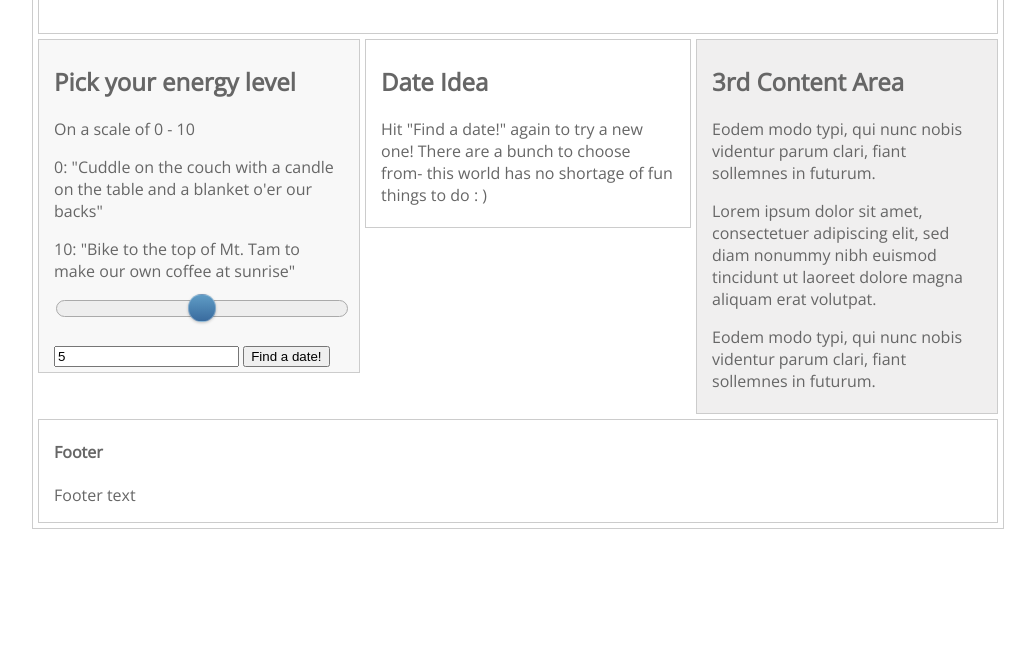
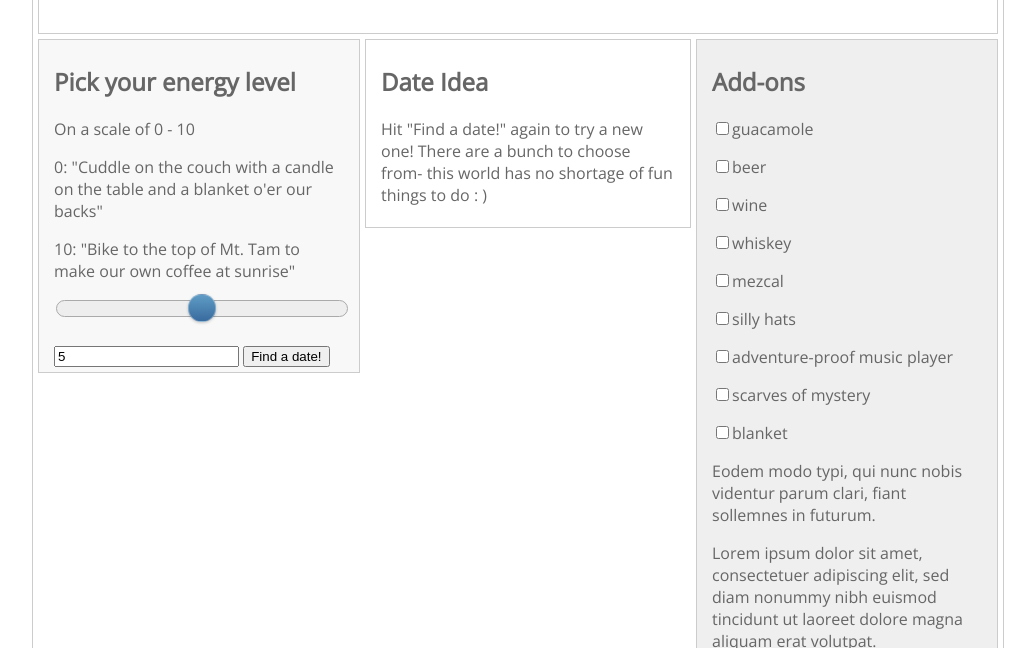
Before and after one commit to ClimbsRocks/chooseFunDates, a plain HTML site: page index3.html in a window 1280 px wide. Shown: the part 152-800 px from the top of the page, without its empty margins (122-1157 px from the left). Drawn offline with nearby package versions, Linux system fonts and the light colour scheme.

Commit message:
adds add-on checkboxes

```diff
--- a/index3.html
+++ b/index3.html
@@ -38,7 +38,36 @@
       </section>
 
       <aside id="sidebar">
-        <h2>3rd Content Area</h2>
+        <h2>Add-ons</h2>
+        <div id="checkboxes" >
+          <p>
+            <input type="checkbox" value="guacamole">guacamole</input>
+          </p>
+          <p>
+            <input type="checkbox" value="beer">beer</input>
+          </p>
+          <p>
+            <input type="checkbox" value="wine">wine</input>
+          </p>
+          <p>
+            <input type="checkbox" value="whiskey">whiskey</input>
+          </p>
+          <p>
+            <input type="checkbox" value="mezcal">mezcal</input>
+          </p>
+          <p>
+            <input type="checkbox" value="silly hats">silly hats</input>
+          </p>
+          <p>
+            <input type="checkbox" value="adventure-proof music player">adventure-proof music player</input>
+          </p>
+          <p>
+            <input type="checkbox" value="scarves of mystery">scarves of mystery</input>
+          </p>
+          <p>
+            <input type="checkbox" value="blanket">blanket</input>
+          </p>
+        </div>
         <p>Eodem modo typi, qui nunc nobis videntur parum clari, fiant sollemnes in futurum.</p>
         <p>Lorem ipsum dolor sit amet, consectetuer adipiscing elit, sed diam nonummy nibh euismod tincidunt ut laoreet dolore magna aliquam erat volutpat.</p>
         <p>Eodem modo typi, qui nunc nobis videntur parum clari, fiant sollemnes in futurum.</p>
```
